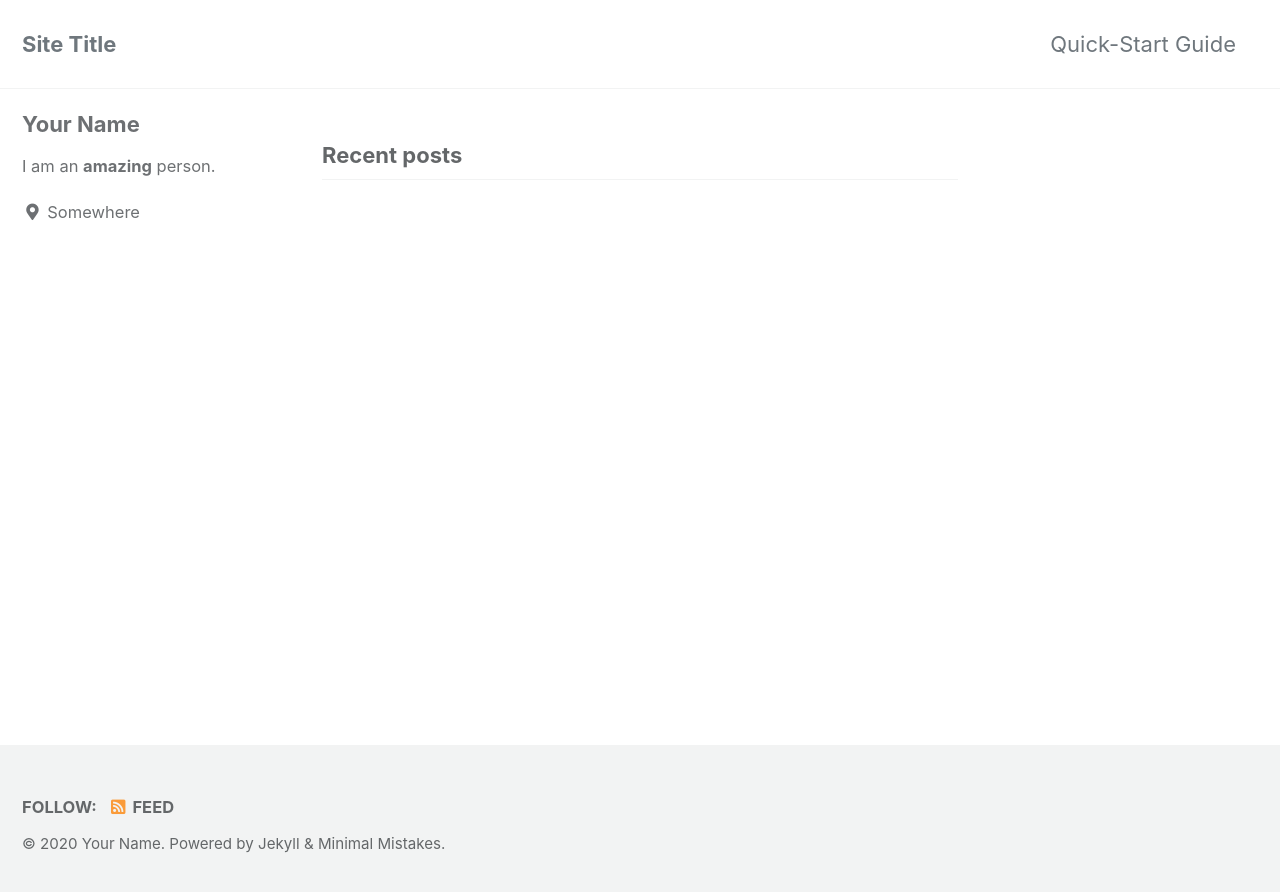
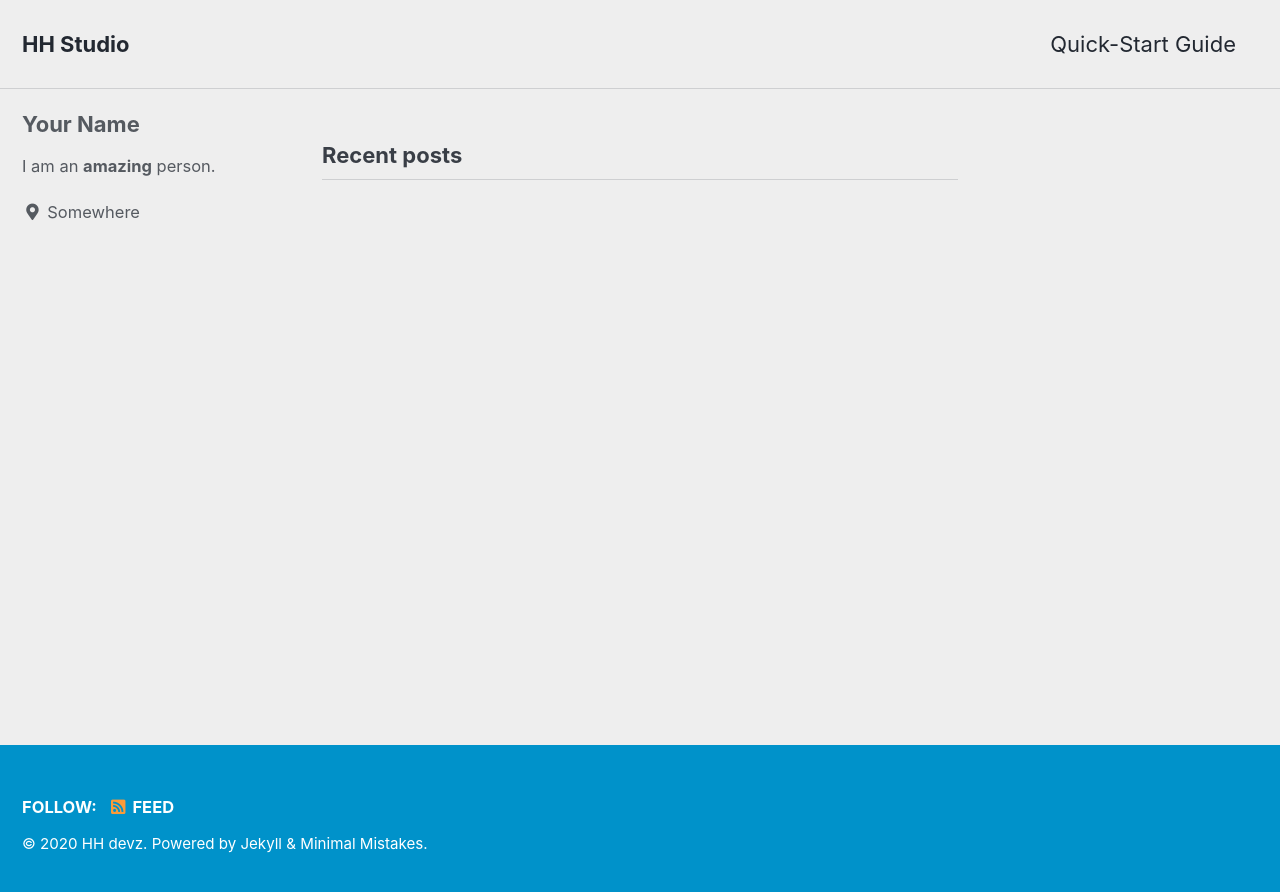
Before and after one commit to hieu08devs/hieu08devs.github.io, a Jekyll site: the page built from index.html, in a window 1280 px wide. Shown: the top 892 px of the page. Built offline with Jekyll 4.4.1, drawn with Linux system fonts in a browser that asks for light colours; cached includes are drawn as plain includes; the list of posts is cut into pages by our own code.

```diff
--- a/_config.yml
+++ b/_config.yml
@@ -12,14 +12,14 @@
 
 # theme                  : "minimal-mistakes-jekyll"
 # remote_theme           : "mmistakes/minimal-mistakes"
-minimal_mistakes_skin    : "default" # "air", "aqua", "contrast", "dark", "dirt", "neon", "mint", "plum", "sunrise"
+minimal_mistakes_skin    : "air" # "default", "air", "aqua", "contrast", "dark", "dirt", "neon", "mint", "plum", "sunrise"
 
 # Site Settings
 locale                   : "en-US"
-title                    : "Site Title"
+title                    : "HH Studio"
 title_separator          : "-"
 subtitle                 : # site tagline that appears below site title in masthead
-name                     : "Your Name"
+name                     : "HH devz"
 description              : "An amazing website."
 url                      : # the base hostname & protocol for your site e.g. "https://mmistakes.github.io"
 baseurl                  : # the subpath of your site, e.g. "/blog"
```
Also changed, not shown: _pages/about.md (added, +8 -0 lines).
